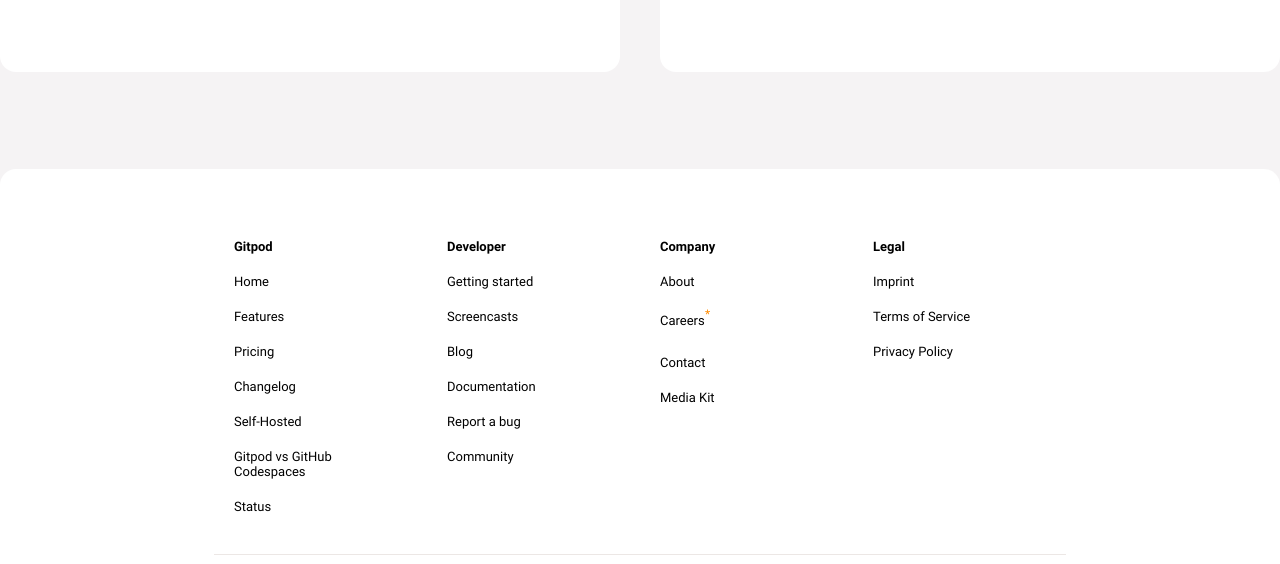
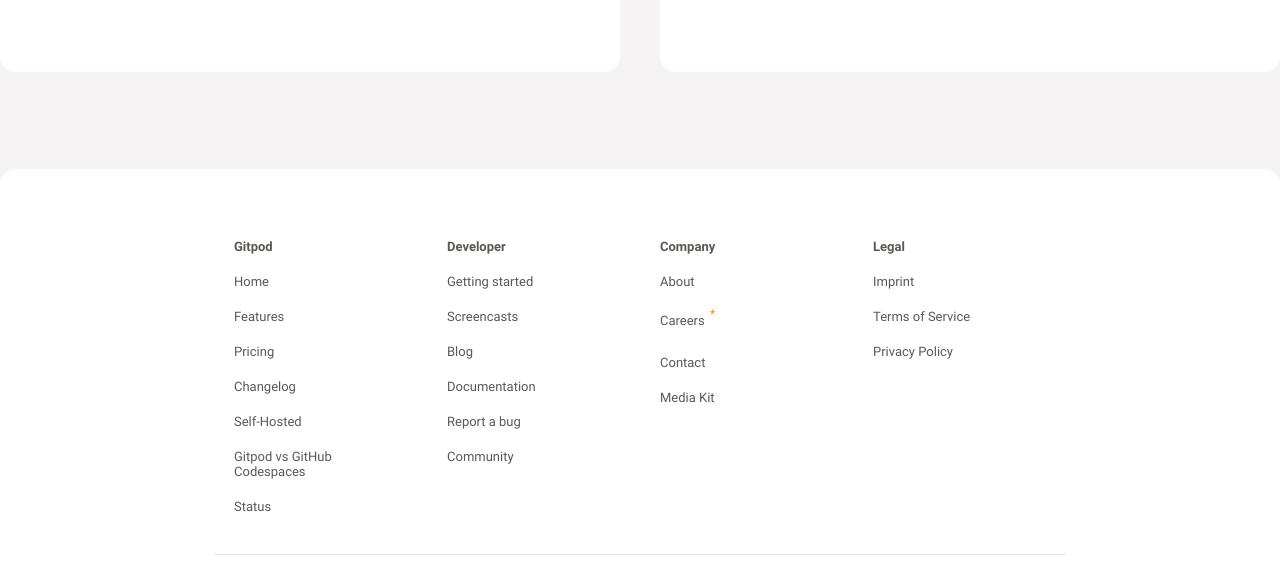
Before and after one commit to volodymyr68/palmo-landing, a plain HTML site: page index.html in a window 1280 px wide. Shown: the part 4832-5396 px from the top of the page. Drawn offline with Linux system fonts and the light colour scheme.

Commit message:
reworked start element

```diff
--- a/index.css
+++ b/index.css
@@ -716,7 +716,7 @@ footer {
 
 .footer-category a {
     text-decoration: none;
-    color: black;
+    color:  #12100CB2;
     display: block;
     background-color: #FFFFFF;
 }
@@ -845,12 +845,14 @@ footer {
     width: 16px;
     height: 16px;
     margin-bottom: 10px;
+    margin-left: 5px;
     vertical-align: middle;
 }
 #start-content::after{
     content: url('assets/star.png');
     display: inline-block;
     margin-bottom: 10px;
+    margin-left: 5px;
     width: 16px;
     height: 16px;
     vertical-align: middle;
```
